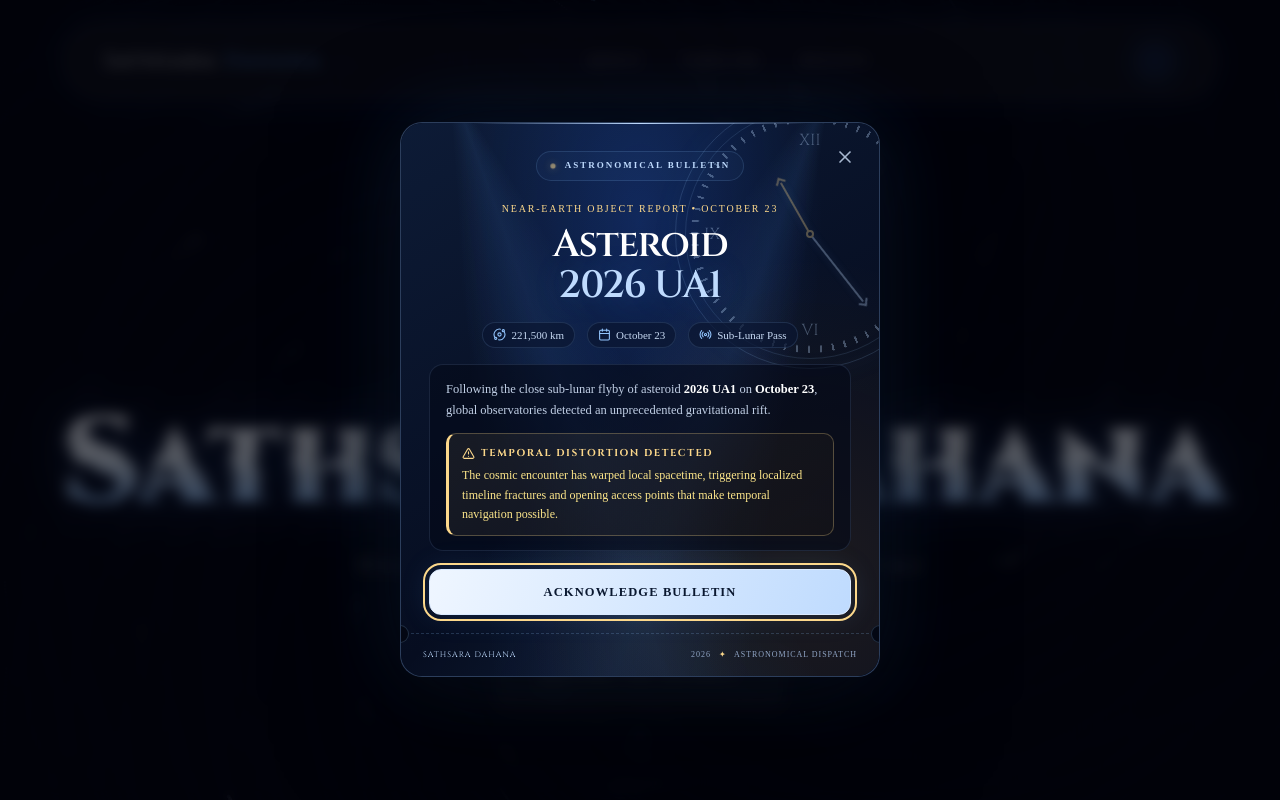
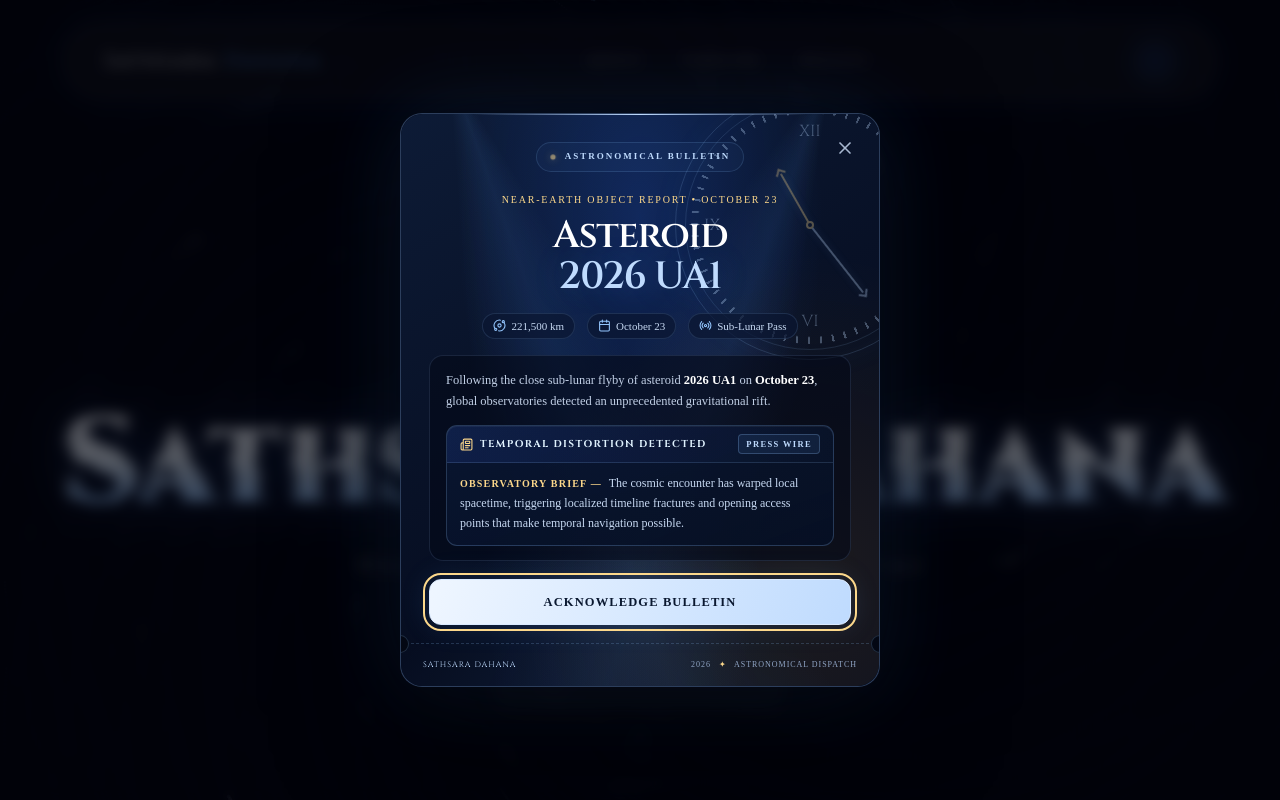
Before and after one commit to Niduka292/sathsara-dahana, a Next.js app: page / in a window 1280 px wide. Shown: the top 800 px of the page. Built offline with nearby package versions, Linux system fonts and the light colour scheme.

Commit message:
Update the news popup

```diff
--- a/src/components/ui/AsteroidNewsPopup.module.css
+++ b/src/components/ui/AsteroidNewsPopup.module.css
@@ -291,29 +291,71 @@
 }
 
 .anomalyBox {
-  margin-top: 12px;
-  padding: 11px 13px;
-  border: 1px solid #fcd88b45;
-  border-left: 3px solid #fcd88b;
-  border-radius: 10px;
-  background: linear-gradient(135deg, #fcd88b14, #f59e0b08);
-  color: #fde68a;
+  margin-top: 13px;
+  padding: 0;
+  overflow: hidden;
+  border: 1px solid #93c5fd38;
+  border-radius: 11px;
+  background: linear-gradient(160deg, #0b1936cc, #061024eb);
+  color: #dbeafe;
   font-size: 12px;
-  line-height: 1.62;
+  line-height: 1.65;
   text-align: left;
+  box-shadow: inset 0 1px 0 #ffffff12;
+}
+
+.anomalyTopBar {
+  display: flex;
+  align-items: center;
+  justify-content: space-between;
+  gap: 8px;
+  padding: 8px 13px;
+  border-bottom: 1px solid #93c5fd29;
+  background: linear-gradient(90deg, #1e3a8a45, #0f172a40);
 }
 
 .anomalyHeader {
   display: inline-flex;
   align-items: center;
-  gap: 6px;
-  margin-bottom: 4px;
-  color: #fcd88b;
+  gap: 7px;
+  color: #e0f2fe;
   font-family: var(--font-cinzel), serif;
   font-size: 10px;
   font-weight: 700;
+  letter-spacing: 0.14em;
+  text-transform: uppercase;
+}
+
+.anomalyHeader svg {
+  color: #fcd88b;
+  flex-shrink: 0;
+}
+
+.bulletinBadge {
+  padding: 2px 7px;
+  border: 1px solid #93c5fd40;
+  border-radius: 4px;
+  background: #60a5fa17;
+  color: #bfdbfe;
+  font-size: 8.5px;
+  font-weight: 600;
   letter-spacing: 0.16em;
   text-transform: uppercase;
+  white-space: nowrap;
+}
+
+.bulletinLead {
+  margin: 0;
+  padding: 11px 13px 12px;
+  color: #c7d9f2;
+}
+
+.dateline {
+  color: #fcd88b;
+  font-size: 10px;
+  font-weight: 700;
+  letter-spacing: 0.12em;
+  margin-right: 4px;
 }
 
 .cta {
--- a/src/components/ui/AsteroidNewsPopup.tsx
+++ b/src/components/ui/AsteroidNewsPopup.tsx
@@ -1,7 +1,7 @@
 "use client";
 
 import { useEffect, useRef } from "react";
-import { AlertTriangle, Calendar, Orbit, Radio, X } from "lucide-react";
+import { Calendar, Newspaper, Orbit, Radio, X } from "lucide-react";
 import styles from "./AsteroidNewsPopup.module.css";
 
 // Survives client-side navigation, but resets on a full page refresh.
@@ -118,12 +118,15 @@ export default function AsteroidNewsPopup() {
             </p>
 
             <div className={styles.anomalyBox}>
-              <div className={styles.anomalyHeader}>
-                <AlertTriangle size={13} aria-hidden="true" />
-                <span>Temporal Distortion Detected</span>
+              <div className={styles.anomalyTopBar}>
+                <div className={styles.anomalyHeader}>
+                  <Newspaper size={13} aria-hidden="true" />
+                  <span>Temporal Distortion Detected</span>
+                </div>
+                <span className={styles.bulletinBadge}>Press Wire</span>
               </div>
-              <p>
-                The cosmic encounter has warped local spacetime, triggering localized timeline fractures and opening access points that make temporal navigation possible.
+              <p className={styles.bulletinLead}>
+                <span className={styles.dateline}>OBSERVATORY BRIEF —</span> The cosmic encounter has warped local spacetime, triggering localized timeline fractures and opening access points that make temporal navigation possible.
               </p>
             </div>
           </div>
```
